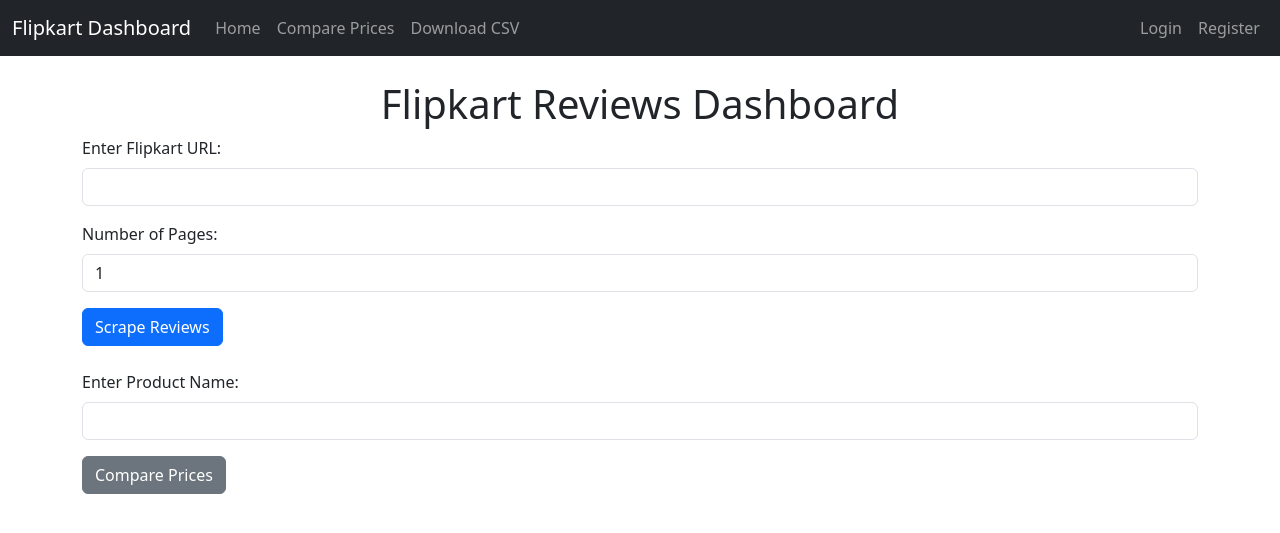
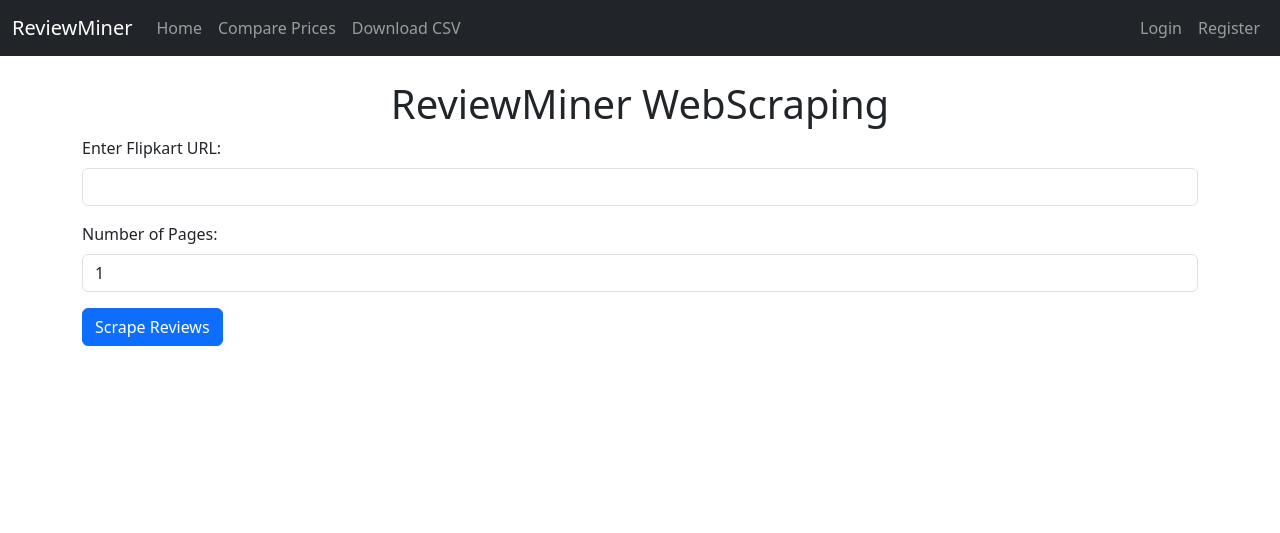
Before and after one commit to omshinde12/ReviewMiner-WebScraping, a Django app: page / in a window 1280 px wide. Shown: the top 533 px of the page. Run offline with Django 5.2, Linux system fonts and the light colour scheme; some libraries are stand-ins or nearby versions.

Commit message:
inital commit

```diff
--- a/dashboard/templates/dashboard.html
+++ b/dashboard/templates/dashboard.html
@@ -3,7 +3,7 @@
 <head>
     <meta charset="UTF-8">
     <meta name="viewport" content="width=device-width, initial-scale=1.0">
-    <title>Flipkart Reviews Dashboard</title>
+    <title>ReviewMiner WebScraping</title>
     <!-- Add Bootstrap CSS -->
     <link href="https://cdnjs.cloudflare.com/ajax/libs/bootstrap/5.3.0/css/bootstrap.min.css" rel="stylesheet">
 </head>
@@ -11,7 +11,7 @@
     <!-- Navbar -->
     <nav class="navbar navbar-expand-lg navbar-dark bg-dark">
         <div class="container-fluid">
-            <a class="navbar-brand" href="#">Flipkart Dashboard</a>
+            <a class="navbar-brand" href="#">ReviewMiner</a>
             <button class="navbar-toggler" type="button" data-bs-toggle="collapse" data-bs-target="#navbarNav" aria-controls="navbarNav" aria-expanded="false" aria-label="Toggle navigation">
                 <span class="navbar-toggler-icon"></span>
             </button>
@@ -50,7 +50,7 @@
 
     <!-- Main Content -->
     <div class="container mt-4">
-        <h1 class="text-center">Flipkart Reviews Dashboard</h1>
+        <h1 class="text-center">ReviewMiner WebScraping</h1>
         <!-- Scrape Reviews Form -->
         <form method="POST" class="mb-4">
             {% csrf_token %}
@@ -66,14 +66,14 @@
         </form>
 
         <!-- Compare Prices Form -->
-        <form method="POST" action="{% url 'compare_prices' %}" class="mb-4">
+        <!-- <form method="POST" action="{% url 'compare_prices' %}" class="mb-4">
             {% csrf_token %}
             <div class="mb-3">
                 <label for="product_name" class="form-label">Enter Product Name:</label>
                 <input type="text" name="product_name" class="form-control" required>
             </div>
             <button type="submit" class="btn btn-secondary">Compare Prices</button>
-        </form>
+        </form> -->
 
         <!-- Data Section -->
         {% if data %}
```
Also changed, not shown: dashboard/static/wordcloud.png, db.sqlite3.
